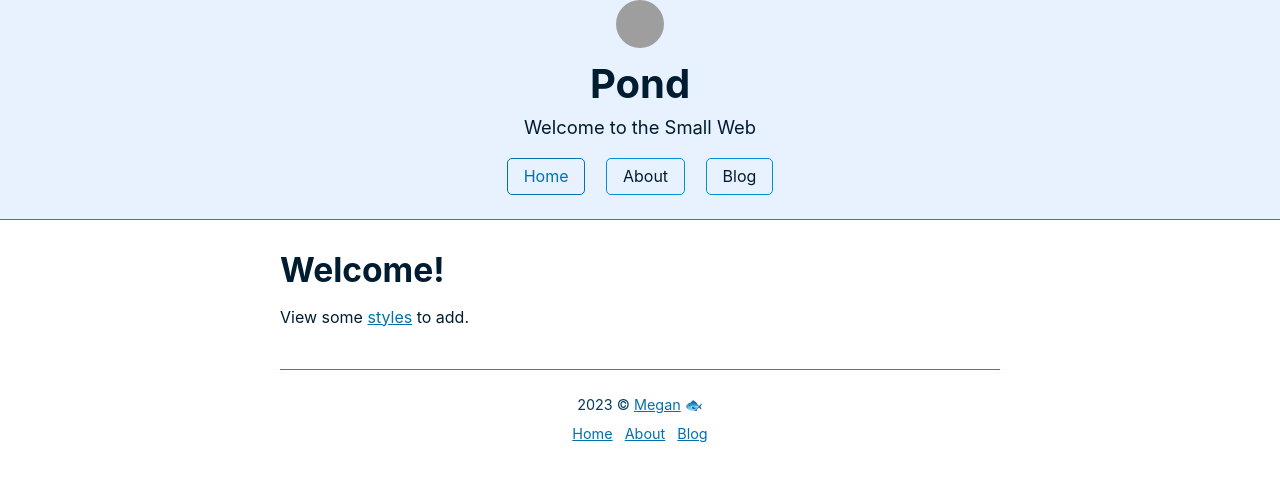
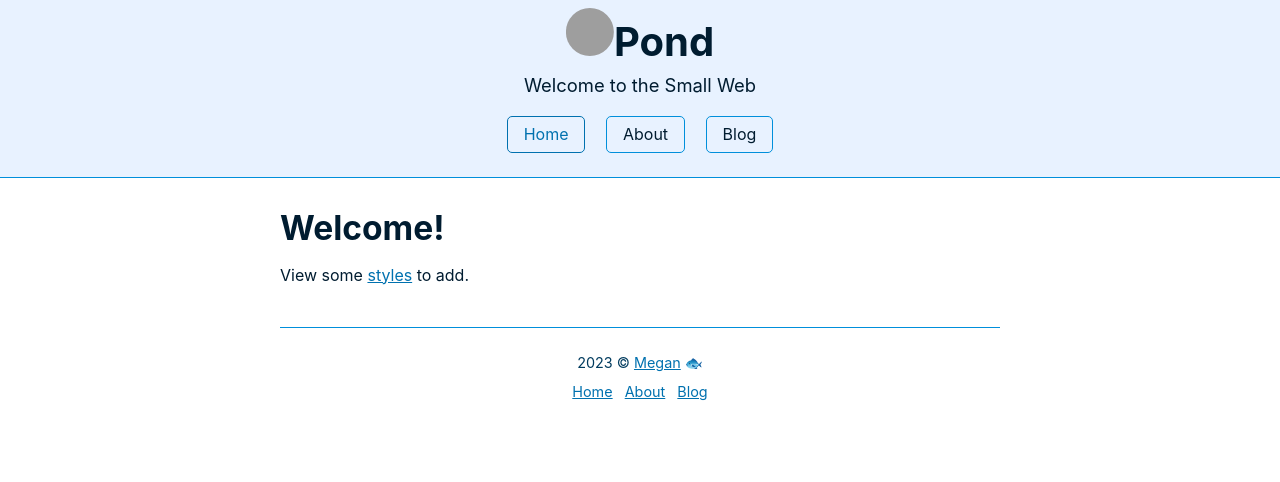
Before and after one commit to megdna/pond, a Jekyll site: the page built from index.md, in a window 1280 px wide. Shown: the top 482 px of the page. Built offline with Jekyll 4.4.1, drawn with Linux system fonts in a browser that asks for light colours; grey boxes are pictures that could not be loaded.

Commit message:
Update header.html

```diff
--- a/_includes/header.html
+++ b/_includes/header.html
@@ -1,4 +1,4 @@
-<img src="https://avatars.githubusercontent.com/u/8283950"><h1>{{ site.title }}</h1>
+<h1><img src="https://avatars.githubusercontent.com/u/8283950">{{ site.title }}</h1>
 <p>{{ site.description }}</p>
 <nav>
   {% for item in site.nav %}
```
